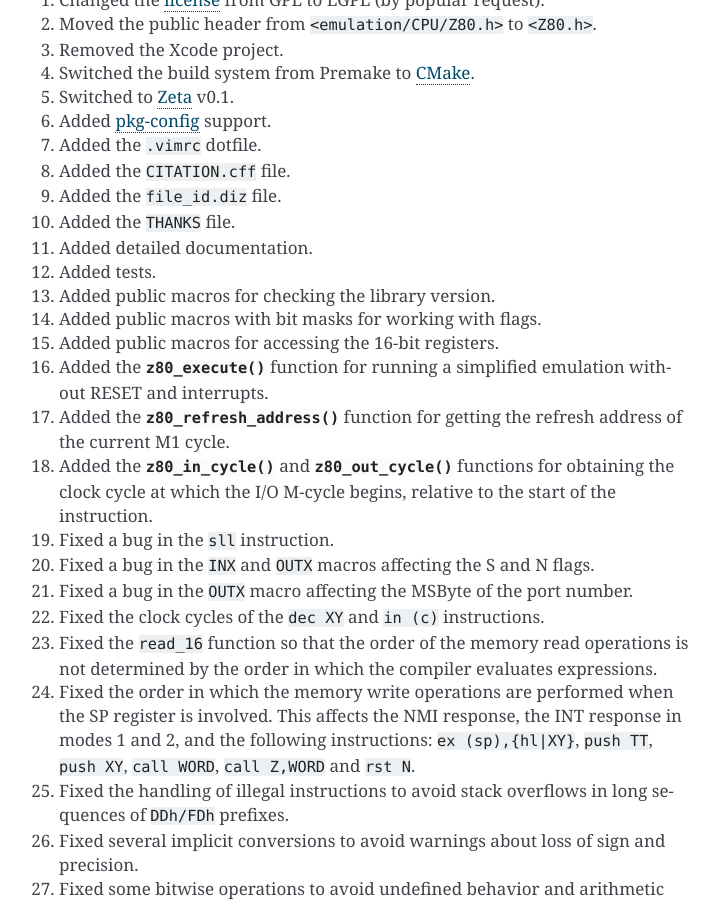
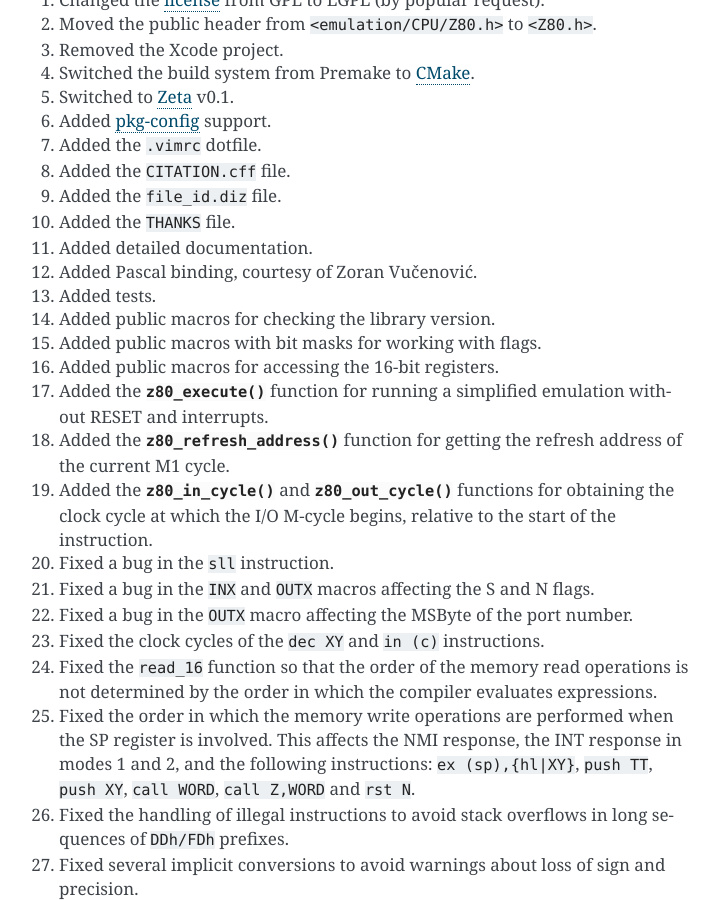
Before and after one commit to redcode/Z80, a Sphinx documentation site: the page built from documentation/VersionHistory.rst, in a window 1280 px wide and 900 px high, scrolled down 357 px. Shown: the whole window, without its empty margins (391-1110 px from the left). Built offline with Sphinx 7.4.7, drawn with Linux system fonts in a browser that asks for light colours.

Commit message:
Documentation WIP.

```diff
--- a/documentation/Thanks.rst
+++ b/documentation/Thanks.rst
@@ -162,7 +162,7 @@
 * **Ortega Sosa, Sofía**
 
   1. For optimizing the emulator.
-  2. For her support.
+  2. For her help and support.
 
 * **Owen, Simon**
 
--- a/documentation/VersionHistory.rst
+++ b/documentation/VersionHistory.rst
@@ -22,53 +22,54 @@
 9. Added the :file:`file_id.diz` file.
 10. Added the :file:`THANKS` file.
 11. Added detailed documentation.
-12. Added tests.
-13. Added public macros for checking the library version.
-14. Added public macros with bit masks for working with flags.
-15. Added public macros for accessing the 16-bit registers.
-16. Added the :c:func:`z80_execute` function for running a simplified emulation without RESET and interrupts.
-17. Added the :c:func:`z80_refresh_address` function for getting the refresh address of the current M1 cycle.
-18. Added the :c:func:`z80_in_cycle` and :c:func:`z80_out_cycle` functions for obtaining the clock cycle at which the I/O M-cycle begins, relative to the start of the instruction.
-19. Fixed a bug in the ``sll`` instruction.
-20. Fixed a bug in the ``INX`` and ``OUTX`` macros affecting the S and N flags.
-21. Fixed a bug in the ``OUTX`` macro affecting the MSByte of the port number.
-22. Fixed the clock cycles of the ``dec XY`` and ``in (c)`` instructions.
-23. Fixed the ``read_16`` function so that the order of the memory read operations is not determined by the order in which the compiler evaluates expressions.
-24. Fixed the order in which the memory write operations are performed when the SP register is involved. This affects the NMI response, the INT response in modes 1 and 2, and the following instructions: ``ex (sp),{hl|XY}``, ``push TT``, ``push XY``, ``call WORD``, ``call Z,WORD`` and ``rst N``.
-25. Fixed the handling of illegal instructions to avoid stack overflows in long sequences of ``DDh/FDh`` prefixes.
-26. Fixed several implicit conversions to avoid warnings about loss of sign and precision.
-27. Fixed some bitwise operations to avoid undefined behavior and arithmetic right shifts on signed integers.
-28. Fixed violations of the C standard in several identifiers.
-29. Renamed the 8-bit register lists: ``X/Y`` to ``J/K``; ``J/K`` and ``P/Q`` to ``O/P``.
-30. Replaced all P/V overflow computation functions with a single, faster macro.
-31. Replaced all register resolution functions with macros.
-32. Replaced all ``ld {J,K|O,P}`` instructions that have the same destination and source register with NOPs. In addition, the "illegal" forms of the ``ld O,P``, ``ld O,BYTE``, ``U [a,]P`` and ``V O`` instructions are now executed without using the illegal instruction handler.
-33. Reimplemented the HALT state. The emulation should now be fully accurate. HALTskip is also supported.
-34. Renamed the ``z80_reset`` function to :c:func:`z80_instant_reset`.
-35. Added optional emulation of the special RESET, along with the new :c:func:`z80_special_reset` function.
-36. Added the :c:data:`Z80::fetch_opcode<Z80.fetch_opcode>` and :c:data:`Z80::fetch<Z80.fetch>` callbacks for performing opcode fetch operations and memory read operations on instruction data respectively.
-37. Added the :c:data:`Z80::nop<Z80.nop>` callback for performing disregarded opcode fetch operations during internal NOP M-cycles.
-38. Added emulation of the NMI acknowledge M-cycle through the new :c:data:`Z80::nmia<Z80.nmia>` callback.
-39. Added emulation of the INT acknowledge M-cycle through the new :c:data:`Z80::inta<Z80.inta>` callback, which replaces ``Z80::int_data``.
-40. Added optional full emulation of the interrupt mode 0, along with the new :c:data:`Z80::int_fetch<Z80.int_fetch>` callback for performing bus read operations on instruction data. If not enabled at compile-time, the old simplified emulation is built, which supports only the most typical instructions.
-41. Added four callbacks for notifying the execution of important instructions: :c:data:`Z80::ld_i_a<Z80.ld_i_a>`, :c:data:`Z80::ld_r_a<Z80.ld_r_a>`, :c:data:`Z80::reti<Z80.reti>` and :c:data:`Z80::retn<Z80.retn>`.
-42. Added hooking functionality through the ``ld h,h`` instruction and the new :c:data:`Z80::hook<Z80.hook>` callback.
-43. Added the :c:data:`Z80::illegal<Z80.illegal>` callback for delegating the emulation of illegal instructions.
-44. Added accurate flag behavior in the following instructions: ``ldir``, ``lddr``, ``cpir``, ``cpdr``, ``inir``, ``indr``, ``otir`` and ``otdr``.
-45. Added emulation of the interrupt acceptance deferral that occurs during the ``reti`` and ``retn`` instructions.
-46. Added MEMPTR emulation. The ``bit N,(hl)`` instruction now produces a correct value of F.
-47. Added optional emulation of Q. If enabled at compile-time, the ``ccf`` and ``scf`` instructions will produce a correct value of F.
-48. Added emulation options that can be configured at runtime.
-49. Added emulation of the ``out (c),255`` instruction (Zilog Z80 CMOS).
-50. Added optional emulation of the bug affecting the ``ld a,{i|r}`` instructions (Zilog Z80 NMOS). If enabled at compile-time, the P/V flag will be reset if an INT is accepted during the execution of these instructions.
-51. Increased granularity. The emulator can now stop directly after fetching a ``DDh`` or ``FDh`` prefix if it runs out of clock cycles. This also works during the INT response in mode 0.
-52. Removed ``Z80::state``. Replaced with individual members for the registers, the interrupt enable flip-flops and the interrupt mode.
-53. Removed the superfluous EI flag. The previous opcode is checked instead, which is faster and makes the :c:type:`Z80` object smaller.
-54. Removed all module-related stuff.
-55. Optimizations in flag computation and condition evaluation.
-56. New source code comments and improvements to existing ones.
-57. Improved code aesthetics.
-58. Other improvements, optimizations and minor changes.
+12. Added Pascal binding, courtesy of Zoran Vučenović.
+13. Added tests.
+14. Added public macros for checking the library version.
+15. Added public macros with bit masks for working with flags.
+16. Added public macros for accessing the 16-bit registers.
+17. Added the :c:func:`z80_execute` function for running a simplified emulation without RESET and interrupts.
+18. Added the :c:func:`z80_refresh_address` function for getting the refresh address of the current M1 cycle.
+19. Added the :c:func:`z80_in_cycle` and :c:func:`z80_out_cycle` functions for obtaining the clock cycle at which the I/O M-cycle begins, relative to the start of the instruction.
+20. Fixed a bug in the ``sll`` instruction.
+21. Fixed a bug in the ``INX`` and ``OUTX`` macros affecting the S and N flags.
+22. Fixed a bug in the ``OUTX`` macro affecting the MSByte of the port number.
+23. Fixed the clock cycles of the ``dec XY`` and ``in (c)`` instructions.
+24. Fixed the ``read_16`` function so that the order of the memory read operations is not determined by the order in which the compiler evaluates expressions.
+25. Fixed the order in which the memory write operations are performed when the SP register is involved. This affects the NMI response, the INT response in modes 1 and 2, and the following instructions: ``ex (sp),{hl|XY}``, ``push TT``, ``push XY``, ``call WORD``, ``call Z,WORD`` and ``rst N``.
+26. Fixed the handling of illegal instructions to avoid stack overflows in long sequences of ``DDh/FDh`` prefixes.
+27. Fixed several implicit conversions to avoid warnings about loss of sign and precision.
+28. Fixed some bitwise operations to avoid undefined behavior and arithmetic right shifts on signed integers.
+29. Fixed violations of the C standard in several identifiers.
+30. Renamed the 8-bit register lists: ``X/Y`` to ``J/K``; ``J/K`` and ``P/Q`` to ``O/P``.
+31. Replaced all P/V overflow computation functions with a single, faster macro.
+32. Replaced all register resolution functions with macros.
+33. Replaced all ``ld {J,K|O,P}`` instructions that have the same destination and source register with NOPs. In addition, the "illegal" forms of the ``ld O,P``, ``ld O,BYTE``, ``U [a,]P`` and ``V O`` instructions are now executed without using the illegal instruction handler.
+34. Reimplemented the HALT state. The emulation should now be fully accurate. HALTskip is also supported.
+35. Renamed the ``z80_reset`` function to :c:func:`z80_instant_reset`.
+36. Added optional emulation of the special RESET, along with the new :c:func:`z80_special_reset` function.
+37. Added the :c:data:`Z80::fetch_opcode<Z80.fetch_opcode>` and :c:data:`Z80::fetch<Z80.fetch>` callbacks for performing opcode fetch operations and memory read operations on instruction data respectively.
+38. Added the :c:data:`Z80::nop<Z80.nop>` callback for performing disregarded opcode fetch operations during internal NOP M-cycles.
+39. Added emulation of the NMI acknowledge M-cycle through the new :c:data:`Z80::nmia<Z80.nmia>` callback.
+40. Added emulation of the INT acknowledge M-cycle through the new :c:data:`Z80::inta<Z80.inta>` callback, which replaces ``Z80::int_data``.
+41. Added optional full emulation of the interrupt mode 0, along with the new :c:data:`Z80::int_fetch<Z80.int_fetch>` callback for performing bus read operations on instruction data. If not enabled at compile-time, the old simplified emulation is built, which supports only the most typical instructions.
+42. Added four callbacks for notifying the execution of important instructions: :c:data:`Z80::ld_i_a<Z80.ld_i_a>`, :c:data:`Z80::ld_r_a<Z80.ld_r_a>`, :c:data:`Z80::reti<Z80.reti>` and :c:data:`Z80::retn<Z80.retn>`.
+43. Added hooking functionality through the ``ld h,h`` instruction and the new :c:data:`Z80::hook<Z80.hook>` callback.
+44. Added the :c:data:`Z80::illegal<Z80.illegal>` callback for delegating the emulation of illegal instructions.
+45. Added accurate flag behavior in the following instructions: ``ldir``, ``lddr``, ``cpir``, ``cpdr``, ``inir``, ``indr``, ``otir`` and ``otdr``.
+46. Added emulation of the interrupt acceptance deferral that occurs during the ``reti`` and ``retn`` instructions.
+47. Added MEMPTR emulation. The ``bit N,(hl)`` instruction now produces a correct value of F.
+48. Added optional emulation of Q. If enabled at compile-time, the ``ccf`` and ``scf`` instructions will produce a correct value of F.
+49. Added emulation options that can be configured at runtime.
+50. Added emulation of the ``out (c),255`` instruction (Zilog Z80 CMOS).
+51. Added optional emulation of the bug affecting the ``ld a,{i|r}`` instructions (Zilog Z80 NMOS). If enabled at compile-time, the P/V flag will be reset if an INT is accepted during the execution of these instructions.
+52. Increased granularity. The emulator can now stop directly after fetching a ``DDh`` or ``FDh`` prefix if it runs out of clock cycles. This also works during the INT response in mode 0.
+53. Removed ``Z80::state``. Replaced with individual members for the registers, the interrupt enable flip-flops and the interrupt mode.
+54. Removed the superfluous EI flag. The previous opcode is checked instead, which is faster and makes the :c:type:`Z80` object smaller.
+55. Removed all module-related stuff.
+56. Optimizations in flag computation and condition evaluation.
+57. New source code comments and improvements to existing ones.
+58. Improved code aesthetics.
+59. Other improvements, optimizations and minor changes.
 
 v0.1
 ====
```
Also changed, not shown: 2 other files.
